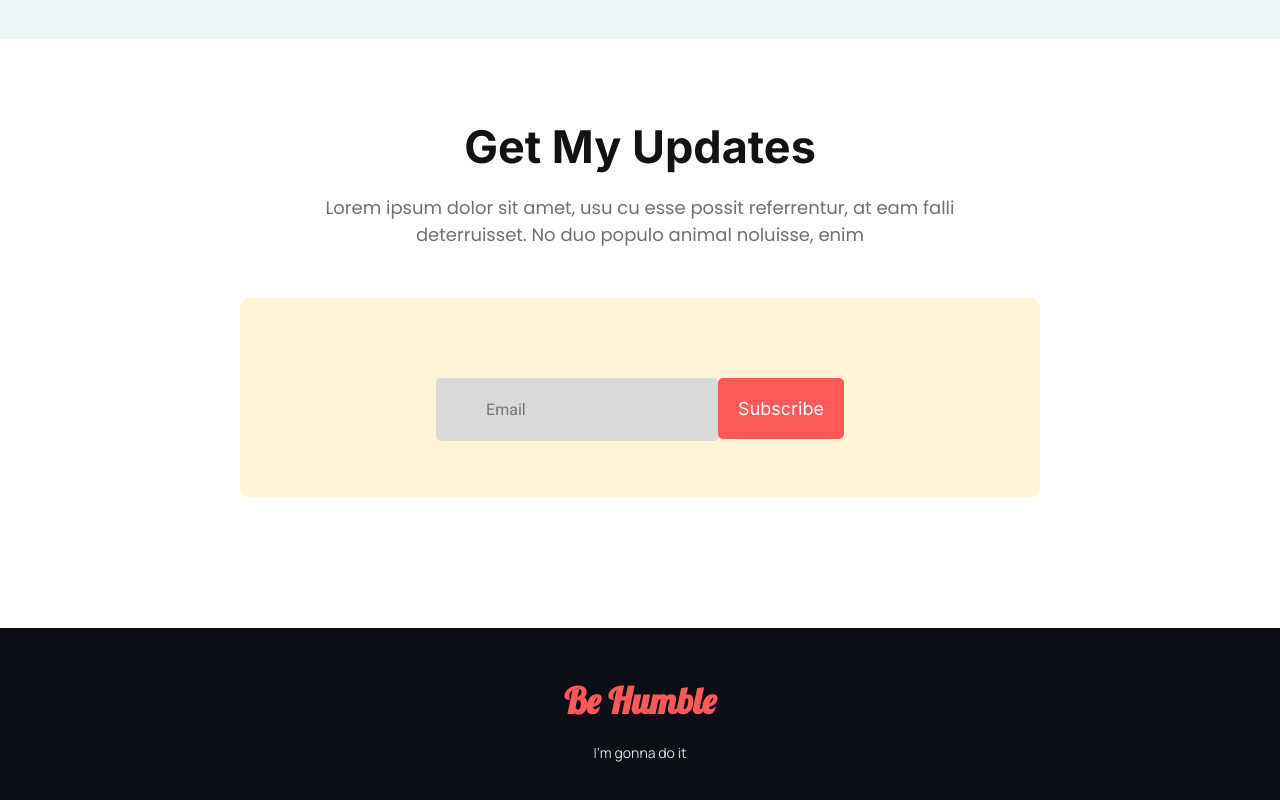
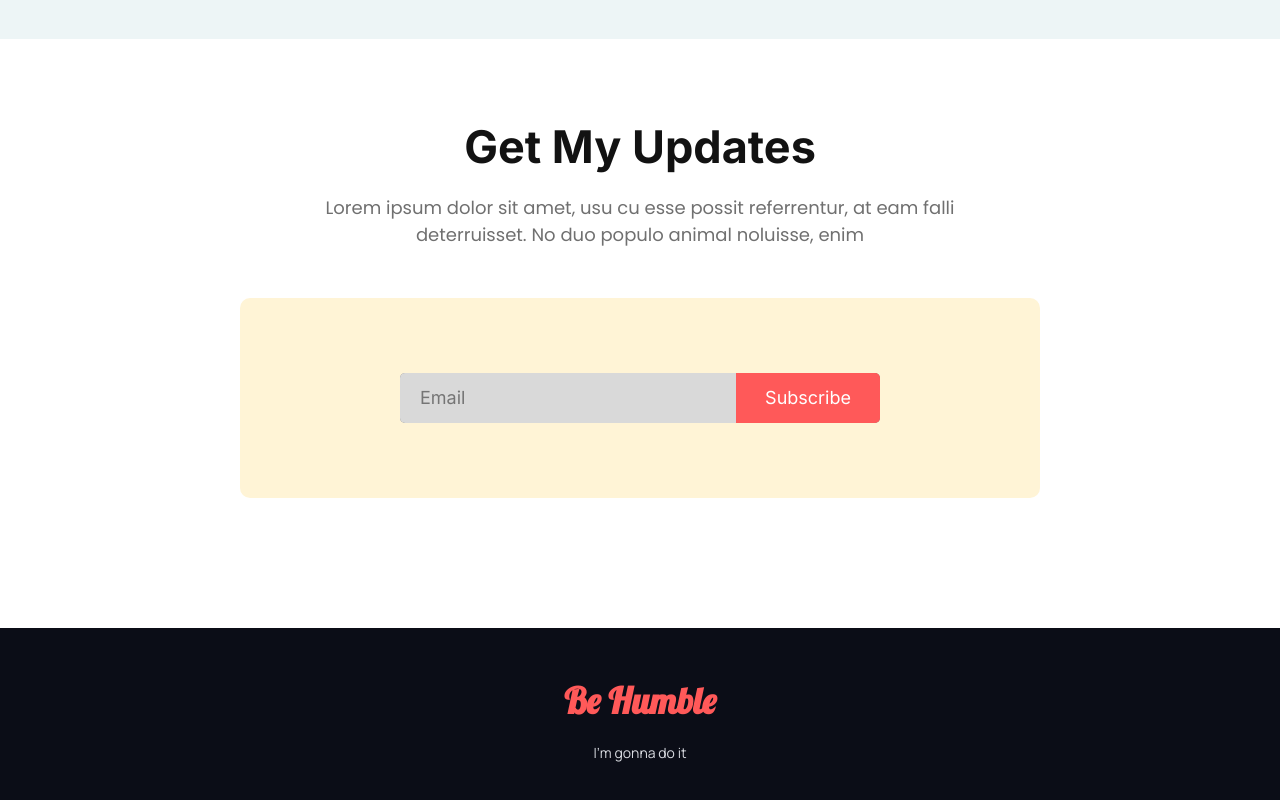
Before and after one commit to mmorshedulislam/donate-today, a plain HTML site: page index.html in a window 1280 px wide. Shown: the part 3773-4573 px from the top of the page. Drawn offline with Linux system fonts and the light colour scheme.

Commit message:
All is Up to date and finish

```diff
--- a/index.html
+++ b/index.html
@@ -154,9 +154,11 @@
                 <h2>Get My Updates</h2>
                 <p>Lorem ipsum dolor sit amet, usu cu esse possit referrentur, at eam falli deterruisset. No duo populo animal noluisse, enim</p>
             </div>
-            <div class="email-box">
-                <input type="text" placeholder="Email">
-                <button class="donate-btn">Subscribe</button>
+            <div class="email-box-container">
+                <div class="email-box">
+                    <input class="email" type="text" placeholder="Email" name="">
+                    <button class="subscribe">Subscribe</button>
+                </div>
             </div>
         </div>
     </section>
--- a/style.css
+++ b/style.css
@@ -270,8 +270,7 @@ a{
 	padding: 80px 0;
 }
 
-.email-box {
-	margin-bottom: 100px;
+.email-box-container {
     text-align: center;
     background: #FFF4D6;
     width: 800px;
@@ -279,18 +278,52 @@ a{
     margin: 50px auto;
     border-radius: 10px;
     margin-top: 50px;
+    display: flex;
+    justify-content: center;
+    align-items: center;
 }
 
-.email-box input {
+.email-box {
+	width: 60%;
+	height: 50px;
+	background: gray;
+	position: relative;
+	border-radius: 5px;
+}
+.email {
+	position: absolute;
+	width: 70%;
+	height: 50px;
 	background: #D9D9D9;
 	border: none;
-	padding: 22px 50px;
-	border-radius: 5px;
 	outline: none;
-	margin-right: -5px;
-	font-family: 'Roboto', sans-serif;
-	font-size: 16px;
-    margin-top: 80px;
+	top: 0;
+	left: 0;
+	bottom: 0;
+	font-family: 'Inter', sans-serif;
+	font-size: 18px;
+	color: #fff;
+	text-align: left;
+	padding: 0 20px;
+	border-radius: 5px 0 0 5px;
+}
+.subscribe {
+	position: absolute;
+	width: 30%;
+	height: 50px;
+	background: #FF5959;
+	border: none;
+	outline: none;
+	top: 0;
+	right: 0;
+	bottom: 0;
+	font-family: 'Inter', sans-serif;
+	font-size: 18px;
+	color: #fff;
+	text-align: center;
+	padding: 0 20px;
+	border-radius: 0 5px 5px 0;
+	cursor: pointer;
 }
 
 /* Footer Area */
```
Lines whose indentation alone changed are shown as unchanged.
